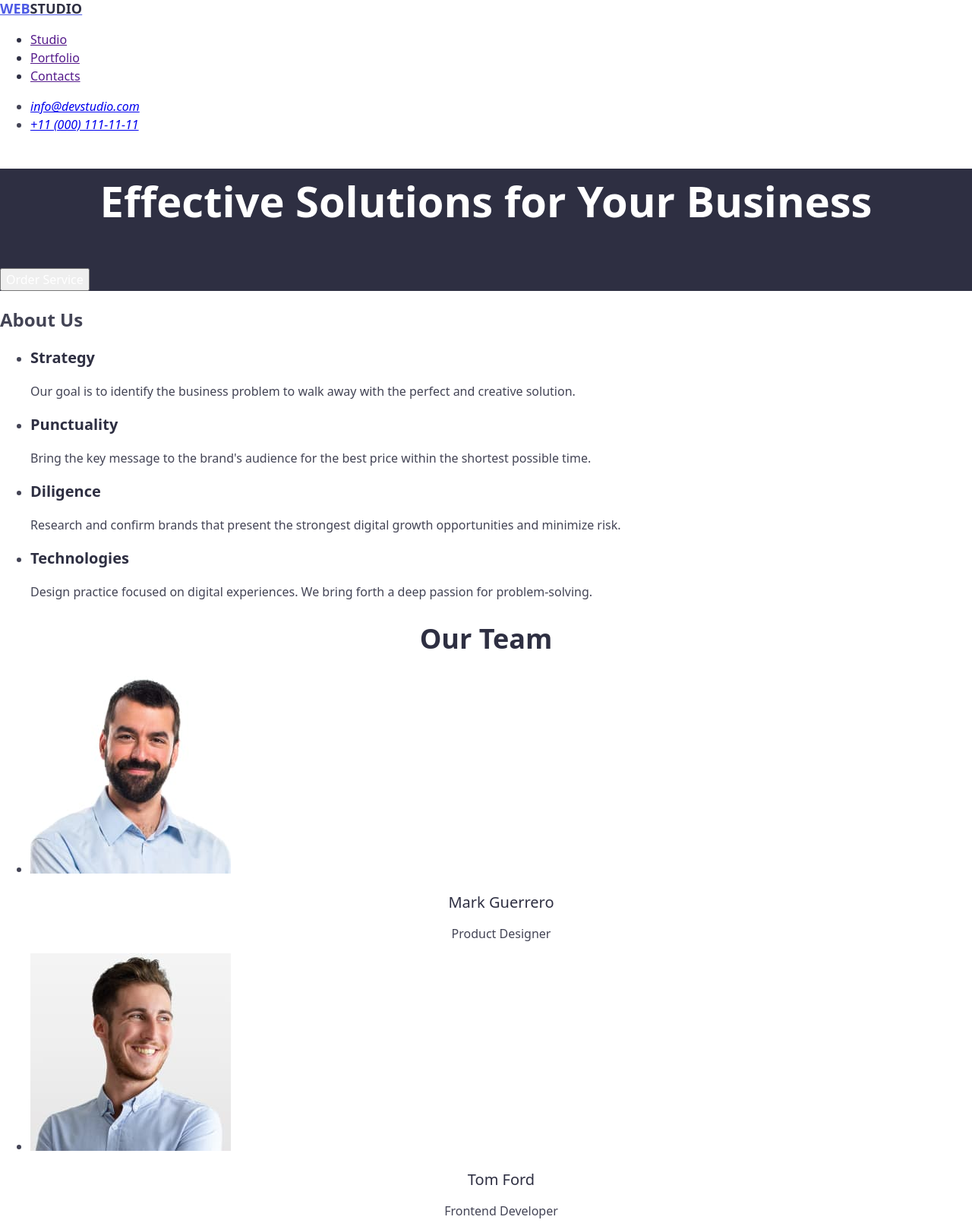
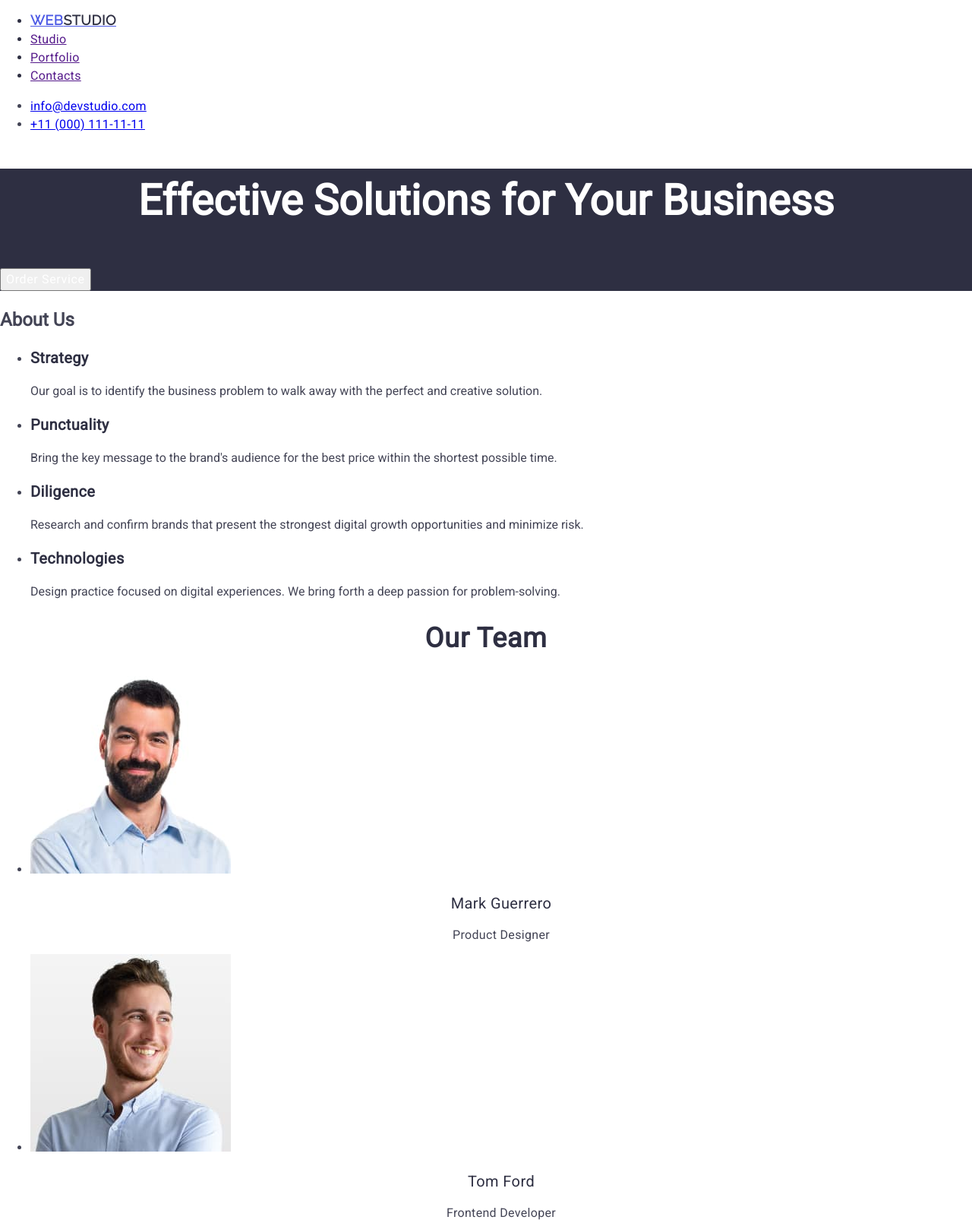
Before and after one commit to ValeraKiorkiian/goit-markup-hw-02, a plain HTML site: page index.html in a window 1280 px wide. Shown: the top 1610 px of the page at 76% size. Drawn offline with nearby package versions, Linux system fonts and the light colour scheme.

Commit message:
add index.html

```diff
--- a/css/styles.css
+++ b/css/styles.css
@@ -1,27 +1,31 @@
 body {
-    font-family: "Roboto" sans-serif;
+    font-family: "Roboto", sans-serif;
     color: #434455;
     background-color: #ffffff;
     font-size: 16px;
     line-height: 1.5;
 }
 .nav-web {
-    font-family: "Raleway" sans-serif;
+    font-family: "Raleway", sans-serif;
     font-weight: 700;
     font-size: 18px;
     line-height: 1.17;
-    letter-spacing: 3%;
+    letter-spacing: 0.03em;
     text-transform: uppercase;
     color: #4d5ae5;
 }
 .nav-studio {
 color: #2e2f42;
 }
+.nav.web:hover,
+.nav-web:focus {
+    color: #404bbf;
+}
 .nav-menu {
     font-weight: 500;
     font-size: 16px;
     line-height: 1.5;
-    letter-spacing: 2%;
+    letter-spacing: 0.02em;
     color: #2e2f42;
 }
 .nav-menu:hover,
@@ -31,10 +35,12 @@ color: #2e2f42;
 .address {
     font-size: 16px;
     line-height: 1.5;
-    letter-spacing: 2%;
+    letter-spacing: 0.02em;
     color: #434455;
+    font-style: normal;
 }
-.address:hover {
+.address:hover,
+.address:focus {
     color: #404BBF;;
 }
 .section {
@@ -51,7 +57,7 @@ color: #2e2f42;
     font-weight: 500;
     font-size: 16px;
     line-height: 1.5;
-    letter-spacing: 4%;
+    letter-spacing: 0.04em;
     cursor: pointer;
     color: #ffffff;
 }
@@ -63,11 +69,11 @@ color: #2e2f42;
     font-family: 500;
     font-size: 20px;
     line-height: 1.2;
-    letter-spacing: 2%;
+    letter-spacing: 0.02em;
     color: #2e2f42;
 }
 .section0-p {
-    letter-spacing: 2%;
+    letter-spacing: 0.02em;
     color: #434455;
 }
 .setion-two-color {
@@ -77,7 +83,7 @@ color: #2e2f42;
     font-weight: 700;
     font-size: 36px;
     line-height: 1.1;
-    letter-spacing: 2%;
+    letter-spacing: 0.02em;
     text-align: center;
     color: #2e2f42;
 }
@@ -85,20 +91,20 @@ color: #2e2f42;
     font-weight: 500;
     font-size: 20px;
     line-height: 1.2;
-    letter-spacing: 2%;
+    letter-spacing: 0.02em;
     text-align: center;
     color: #2e2f42;
 }
 .section-two-p {
     line-height: 1.2;
-    letter-spacing: 2%;
+    letter-spacing: 0.02em;
     text-align: center;
 }
 .portfolio {
     font-weight: 700;
     font-size: 36px;
     line-height: 1.1;
-    letter-spacing: 2%;
+    letter-spacing: 0.02em;
     text-align: center;
     color: #2e2f42;
 }
@@ -106,12 +112,12 @@ color: #2e2f42;
     font-weight: 500;
     font-size: 20px;
     line-height: 1.2;
-    letter-spacing: 2%;
+    letter-spacing: 0.02em;
     color: #2e2f42;
 }
 .section-three-p {
     line-height: 1.5;
-    letter-spacing: 2%;
+    letter-spacing: 0.02em;
 }
 .footer {
     background-color: #2e2f42;
@@ -120,14 +126,14 @@ color: #2e2f42;
     font-weight: 700;
     font-size: 18px;
     line-height: 1.17;
-    letter-spacing: 3%;
+    letter-spacing: 0.03em;
     color: #4d5ae5;
 }
 .footer-studio {
     font-weight: 700;
     font-size: 18px;
     line-height: 1.17;
-    letter-spacing: 3%;
+    letter-spacing: 0.03em;
     color: #f4f4fd;
 }
 .footer-p {
--- a/index.html
+++ b/index.html
@@ -15,16 +15,16 @@
 <body>
     <header>
         <nav>
-        <a href="./index.html" class="nav-web">Web<span class="nav-studio">Studio</span></a>
-        <ul class="nav-menu">
+          <ul class="nav-menu">
+            <li><a href="./index.html" class="nav-web">Web<span class="nav-studio">Studio</span></a></li>
             <li><a href="">Studio</a></li>
             <li><a href="">Portfolio</a></li>
             <li><a href="">Contacts</a></li>
         </ul>
         </nav>
 
-        <address>
-            <ul class="address">
+        <address class="address">
+            <ul class=>
                 <li><a href="mailto:info@devstudio.com">info@devstudio.com</a></li>
                 <li><a href="tel:+110001111111">+11 (000) 111-11-11</a></li>
             </ul>
@@ -113,11 +113,11 @@
     <li>
         <img src="./images/screen.jpg" width="360" height="300" alt="screen"/>
         <h3>Screen Illustrations</h3>
-        <pc lass="section-three-p">Design</pc>
+        <p class="section-three-p">Design</p>
     </li>
     <li>
         <img src="./images/courses.jpg" width="360" height="300" alt="courses" />
-        <h3 class="section-three-h>Online Courses</h3>
+        <h3 class="section-three-h">Online Courses</h3>
         <p class="section-three-p">Marketing</p>
     </li>
 </ul>
@@ -126,7 +126,7 @@
 
     <footer class="footer">
 
-<a href="./index.html" class="footer-web">Web<pan class="footer-studio">Studio</pan></a>
+<a href="./index.html" class="footer-web">Web<span class="footer-studio">Studio</span></a>
 <p class="footer-p">Increase the flow of customers and sales for your business with digital marketing & growth solutions.</p>
 
    </footer>
```
